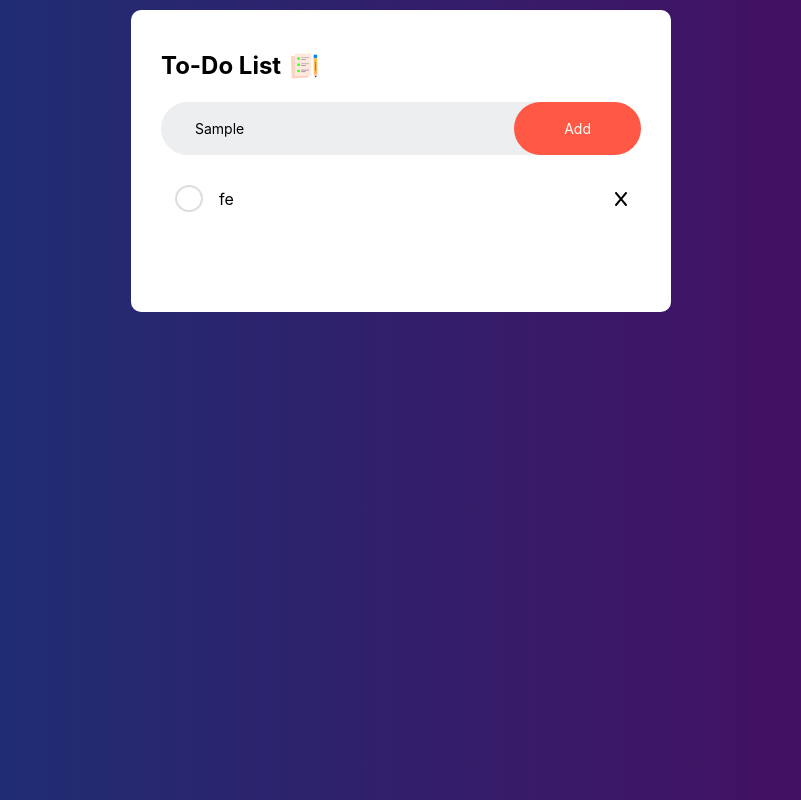
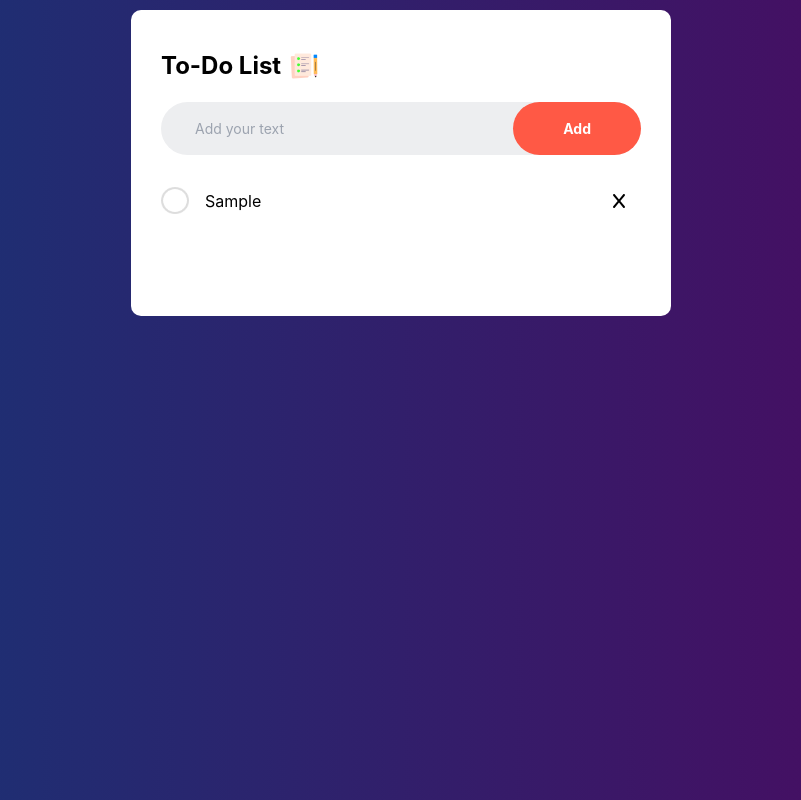
Before and after one commit to bluewow/js-study, a React (Create React App) app in the folder todo/index_v4/todo/: page / in a window 1280 px wide. Both pictures are taken after typing "Sample" into the empty fields and a click on the button "Add". Shown: the whole page, without its empty margins (239-1040 px from the left). Built offline with nearby package versions, Linux system fonts and the light colour scheme.

Commit message:
react todo #2

```diff
--- a/todo/index_v4/todo/src/App.js
+++ b/todo/index_v4/todo/src/App.js
@@ -2,8 +2,51 @@ import logo from "./logo.svg";
 import "./App.css";
 import { FontAwesomeIcon } from "@fortawesome/react-fontawesome";
 import { faX } from "@fortawesome/free-solid-svg-icons";
+import { useState } from "react";
 
 function App() {
+  const [text, setText] = useState("");
+  const [items, setItems] = useState([]);
+
+  const inputTextChange = (e) => {
+    setText(e.target.value);
+  };
+
+  const addButtonClick = () => {
+    if (text === "") return;
+
+    setItems([...items, text]);
+    setText("");
+    console.log("items", items);
+  };
+
+  const deleteButtonClick = (selectedItem) => () => {
+    setItems(items.filter((item) => item !== selectedItem));
+  };
+
+  const itemShow = (items) => {
+    return items.map((item) => {
+      return (
+        <li
+          className="flex items-center justify-between w-full my-8"
+          key={item}
+        >
+          <img
+            className="h-[27px] w-[28px]"
+            src="/images/unchecked.png"
+            alt="unchecked"
+          ></img>
+          <p className="ml-4 flex-1">{item}</p>
+          <FontAwesomeIcon
+            className="px-4"
+            icon={faX}
+            onClick={deleteButtonClick(item)}
+          />
+        </li>
+      );
+    });
+  };
+
   return (
     <main className="flex flex-col items-center bg-gradient-to-r from-[#153677] to-[#4e085f] w-full min-h-screen p-[10px]">
       <div className="w-full max-w-[540px] bg-white pt-[40px] px-[30px] py-[70px] rounded-[10px]">
@@ -17,24 +60,19 @@ function App() {
         </div>
         <div className="flex items-center justify-between bg-[#edeef0] rounded-[30px] text-[14px] pl-[20px]">
           <input
-            className="bg-transparent border-none outline-none p-[14px]"
+            className="bg-transparent border-none outline-none p-[14px] w-full"
             placeholder="Add your text"
+            onChange={inputTextChange}
+            value={text}
           ></input>
-          <button className="bg-[#ff5945] rounded-[40px] px-[50px] py-[16px] text-white">
+          <button
+            className="bg-[#ff5945] rounded-[40px] px-[50px] py-[16px] text-white font-bold"
+            onClick={addButtonClick}
+          >
             Add
           </button>
         </div>
-        <ul>
-          <li className="flex items-center justify-between w-full my-4 p-[14px]">
-            <img
-              className="h-[27px] w-[28px]"
-              src="/images/unchecked.png"
-              alt="unchecked"
-            ></img>
-            <p className="ml-4 flex-1">fe</p>
-            <FontAwesomeIcon icon={faX} />
-          </li>
-        </ul>
+        <ul>{itemShow(items)}</ul>
       </div>
     </main>
   );
```
